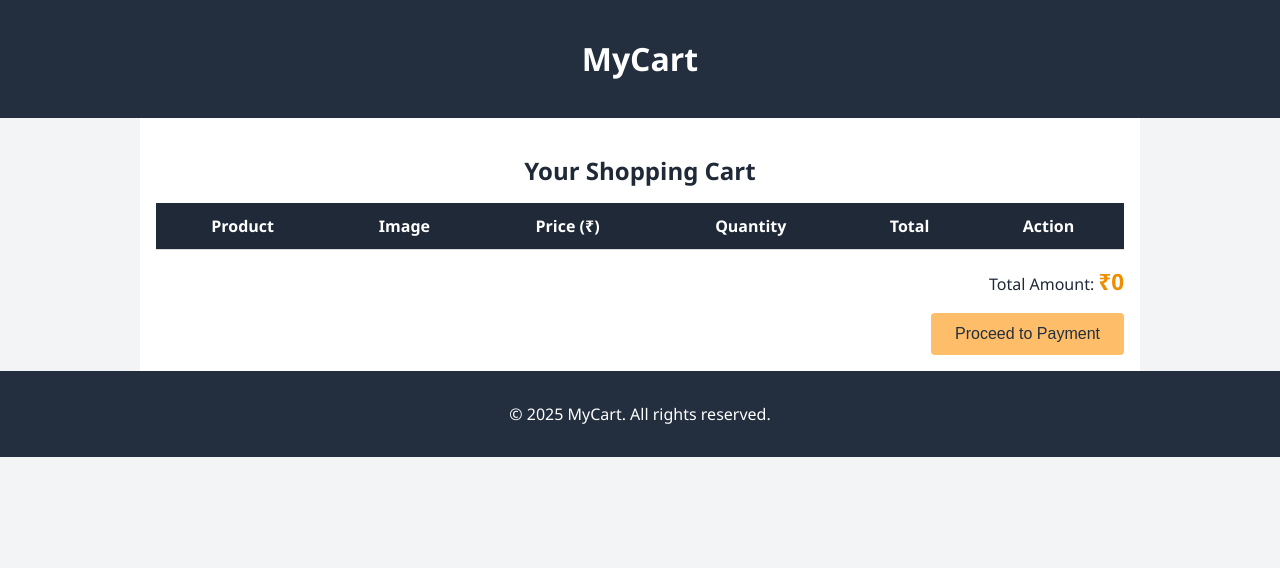
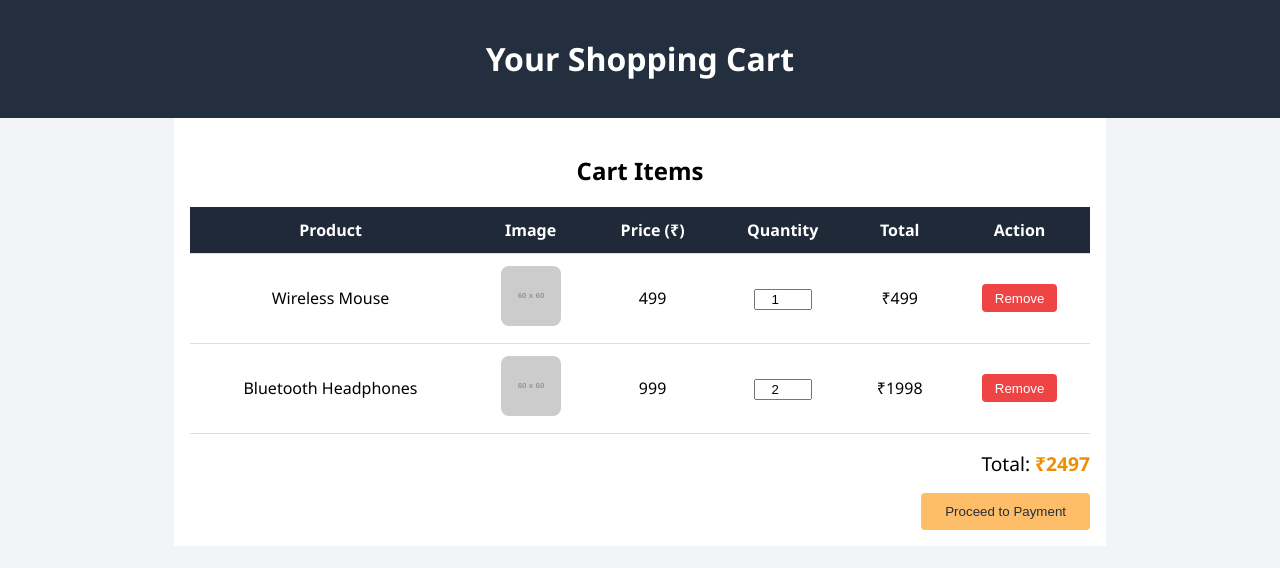
Before and after one commit to dharmeshchauhan09/amazon-clone, a plain HTML site: page Cart.html in a window 1280 px wide. Drawn offline with nearby package versions, Linux system fonts and the light colour scheme; placeholder pictures from the web are drawn by us.

Commit message:
Add files via upload

```diff
--- a/Cart.html
+++ b/Cart.html
@@ -1,53 +1,26 @@
 <!DOCTYPE html>
 <html lang="en">
 <head>
-  <meta charset="UTF-8" />
+  <meta charset="UTF-8">
   <title>Shopping Cart</title>
-  <meta name="viewport" content="width=device-width, initial-scale=1.0" />
-  <script src="https://code.jquery.com/jquery-3.6.0.min.js"></script>
+  <meta name="viewport" content="width=device-width, initial-scale=1.0">
   <style>
-    * {
-      box-sizing: border-box;
+    body {
+      font-family: 'Segoe UI', sans-serif;
+      background-color: #f3f4f6;
+      margin: 0;
+      padding: 0;
     }
 
-    body {
-      margin: 0;
-      font-family: 'Segoe UI', Tahoma, Geneva, Verdana, sans-serif;
-      background-color: #f3f4f6;
-      color: #1f2937;
-    }
-
-    header, footer {
+    header {
       background-color: #232f3e;
       color: white;
       text-align: center;
       padding: 1rem;
     }
 
-    nav {
-      background-color: #37475a;
-      display: flex;
-      flex-wrap: wrap;
-      justify-content: center;
-      gap: 0.5rem;
-      padding: 1rem;
-    }
-
-    nav a {
-      color: white;
-      text-decoration: none;
-      padding: 0.5rem 1rem;
-      border-radius: 4px;
-      background-color: #475569;
-    }
-
-    nav a:hover {
-      background-color: #febd69;
-      color: black;
-    }
-
     main {
-      max-width: 1000px;
+      max-width: 900px;
       margin: auto;
       padding: 1rem;
       background-color: white;
@@ -55,13 +28,12 @@
 
     h2 {
       text-align: center;
-      font-size: 1.5rem;
-      margin-bottom: 1rem;
     }
 
     table {
       width: 100%;
       border-collapse: collapse;
+      margin-top: 1rem;
     }
 
     th, td {
@@ -77,7 +49,12 @@
 
     td img {
       width: 60px;
-      border-radius: 6px;
+      border-radius: 8px;
+    }
+
+    input.qty {
+      width: 50px;
+      text-align: center;
     }
 
     .remove-btn {
@@ -94,32 +71,30 @@
     }
 
     .cart-summary {
+      text-align: right;
       margin-top: 1rem;
-      text-align: right;
+      font-size: 1.2rem;
     }
 
     .cart-summary .total {
       font-weight: bold;
-      font-size: 1.4rem;
       color: #ef8f00;
     }
 
     .checkout-btn {
       margin-top: 1rem;
-      padding: 0.75rem 1.5rem;
+      padding: 0.7rem 1.5rem;
       background-color: #febd69;
       color: #232f3e;
       border: none;
       border-radius: 4px;
       cursor: pointer;
-      font-size: 1rem;
     }
 
     .checkout-btn:hover {
       background-color: #ff9900;
     }
 
-    /* Responsive for Mobile */
     @media (max-width: 768px) {
       table, thead, tbody, th, td, tr {
         display: block;
@@ -130,24 +105,21 @@
       }
 
       tr {
+        border: 1px solid #ddd;
         margin-bottom: 1rem;
-        border: 1px solid #ddd;
-        padding: 0.5rem;
+        padding: 1rem;
         border-radius: 8px;
-        background-color: #f9fafb;
       }
 
       td {
+        padding: 0.5rem;
         text-align: left;
-        padding: 0.5rem 0;
       }
 
       td::before {
         content: attr(data-label);
         font-weight: bold;
         display: block;
-        margin-bottom: 0.3rem;
-        color: #6b7280;
       }
 
       .cart-summary {
@@ -156,18 +128,17 @@
 
       .checkout-btn {
         width: 100%;
-        margin-top: 1.5rem;
       }
     }
   </style>
 </head>
 <body>
   <header>
-    <h1>MyCart</h1>
+    <h1>Your Shopping Cart</h1>
   </header>
 
   <main>
-    <h2>Your Shopping Cart</h2>
+    <h2>Cart Items</h2>
     <table id="cart-table">
       <thead>
         <tr>
@@ -180,26 +151,41 @@
         </tr>
       </thead>
       <tbody>
-        <!-- Cart Items Here -->
+        <!-- Cart items go here -->
       </tbody>
     </table>
 
     <div class="cart-summary">
-      <div>Total Amount: <span class="total">₹0</span></div>
+      Total: <span class="total">₹0</span><br />
       <button class="checkout-btn" onclick="window.location.href='payment.html'">Proceed to Payment</button>
     </div>
   </main>
 
-  <footer>
-    <p>&copy; 2025 MyCart. All rights reserved.</p>
-  </footer>
+  <script>
+    const sampleCart = [
+      {
+        name: "Wireless Mouse",
+        image: "https://via.placeholder.com/60",
+        price: 499,
+        quantity: 1
+      },
+      {
+        name: "Bluetooth Headphones",
+        image: "https://via.placeholder.com/60",
+        price: 999,
+        quantity: 2
+      }
+    ];
 
-  <script>
+    // Initialize cart if empty
+    if (!localStorage.getItem("cart")) {
+      localStorage.setItem("cart", JSON.stringify(sampleCart));
+    }
+
     function loadCart() {
       const cart = JSON.parse(localStorage.getItem('cart')) || [];
       const tableBody = document.querySelector('#cart-table tbody');
       tableBody.innerHTML = '';
-
       let grandTotal = 0;
 
       cart.forEach((item, index) => {
@@ -210,9 +196,9 @@
         row.innerHTML = `
           <td data-label="Product">${item.name}</td>
           <td data-label="Image"><img src="${item.image}" alt="${item.name}" /></td>
-          <td data-label="Price (₹)" class="price">${item.price}</td>
-          <td data-label="Quantity"><input type="number" class="qty" value="${item.quantity}" min="1" data-index="${index}" style="width: 60px;" /></td>
-          <td data-label="Total" class="total-price">${total}</td>
+          <td data-label="Price (₹)">${item.price}</td>
+          <td data-label="Quantity"><input type="number" class="qty" min="1" value="${item.quantity}" data-index="${index}" /></td>
+          <td data-label="Total">₹${total}</td>
           <td data-label="Action"><button class="remove-btn" data-index="${index}">Remove</button></td>
         `;
         tableBody.appendChild(row);
@@ -220,20 +206,22 @@
 
       document.querySelector('.cart-summary .total').textContent = `₹${grandTotal}`;
 
+      // Quantity update
       document.querySelectorAll('.qty').forEach(input => {
         input.addEventListener('change', (e) => {
-          const cart = JSON.parse(localStorage.getItem('cart'));
           const idx = e.target.dataset.index;
-          cart[idx].quantity = Math.max(1, parseInt(e.target.value));
+          const newQty = Math.max(1, parseInt(e.target.value));
+          cart[idx].quantity = newQty;
           localStorage.setItem('cart', JSON.stringify(cart));
           loadCart();
         });
       });
 
+      // Remove item
       document.querySelectorAll('.remove-btn').forEach(btn => {
         btn.addEventListener('click', (e) => {
-          const cart = JSON.parse(localStorage.getItem('cart'));
-          cart.splice(e.target.dataset.index, 1);
+          const idx = e.target.dataset.index;
+          cart.splice(idx, 1);
           localStorage.setItem('cart', JSON.stringify(cart));
           loadCart();
         });
```
